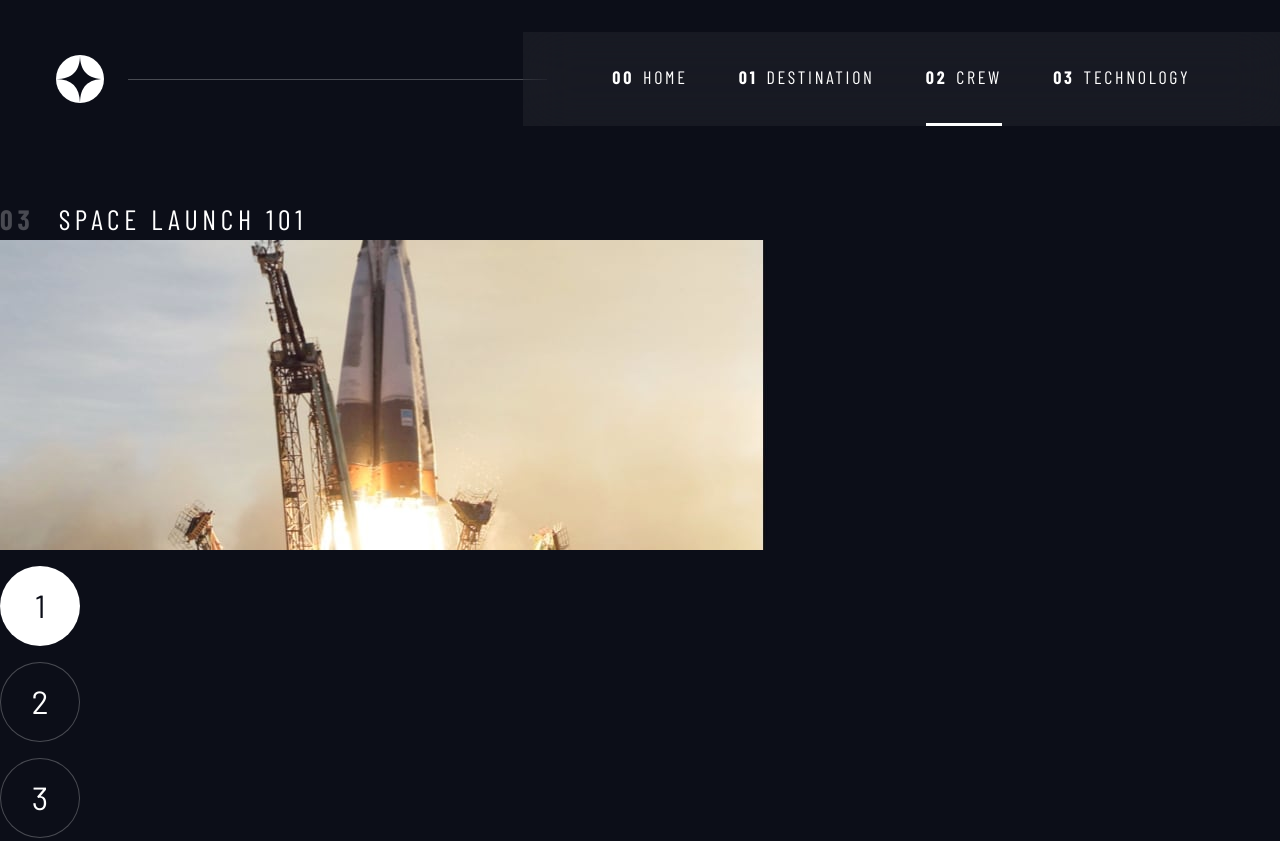
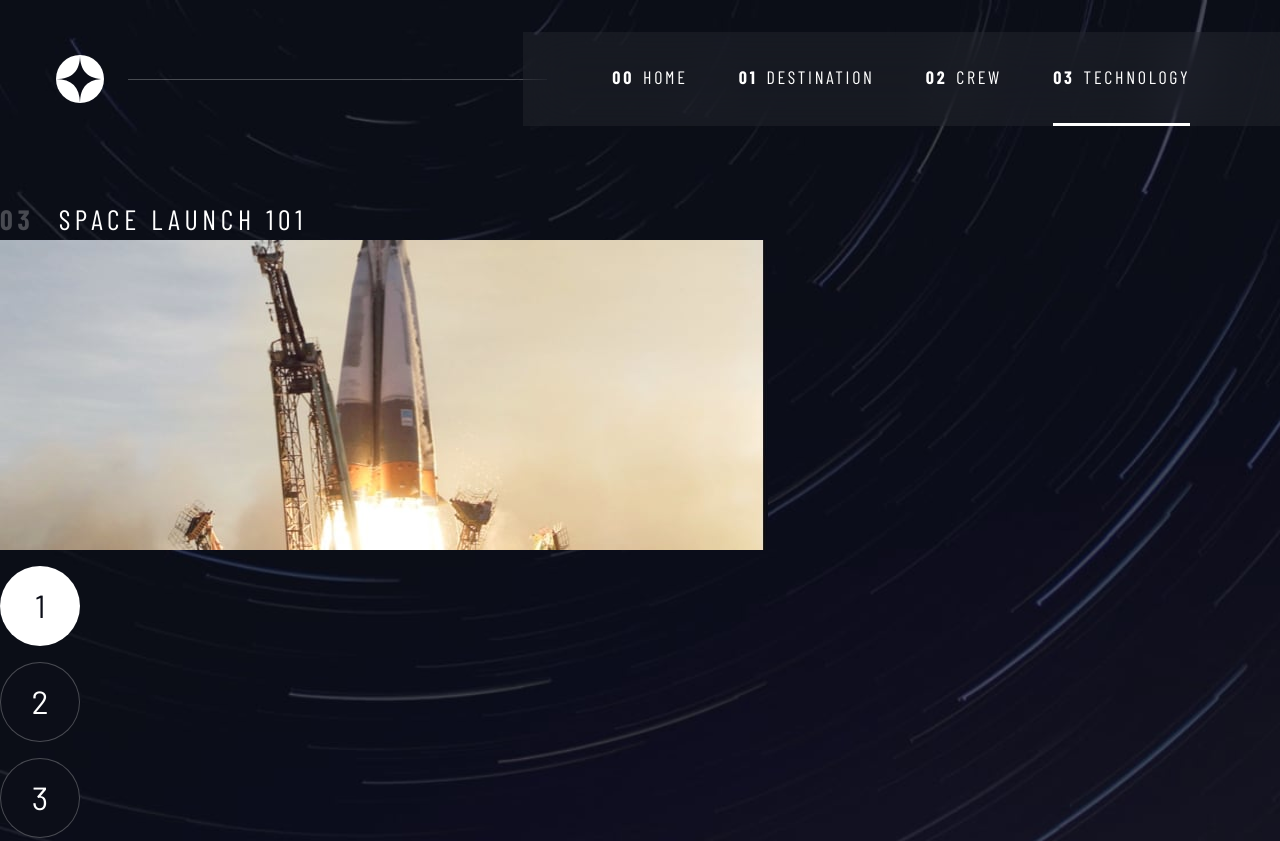
Before and after one commit to RaduHarangus/FEM-Space-tourism-multi-page-website, a website with bundled scripts: page technology.html in a window 1280 px wide. Shown: the top 841 px of the page. Built offline with nearby package versions, Linux system fonts and the light colour scheme; a web font is replaced by a local one.

Commit message:
technology page - content

```diff
--- /dev/null
+++ b/less/_technology-page.less
@@ -0,0 +1,15 @@
+/* ------------------------------ */
+/* Page specific background       */
+/* ------------------------------ */
+
+/* technology */
+.technology {
+  background-image: url("./assets/technology/background-technology-mobile.jpg");
+  @media (min-width: 35em) {
+    background-position: center center;
+    background-image: url("./assets/technology/background-technology-tablet.jpg");
+  }
+  @media (min-width: 45em) {
+    background-image: url("./assets/technology/background-technology-desktop.jpg");
+  }
+}
--- a/less/main.less
+++ b/less/main.less
@@ -6,3 +6,4 @@
 @import "_home-page.less";
 @import "_destination-page.less";
 @import "_crew-page.less";
+@import "_technology-page.less";
--- a/style.css
+++ b/style.css
@@ -616,3 +616,21 @@ body {
     background-image: url("./assets/crew/background-crew-desktop.jpg");
   }
 }
+/* ------------------------------ */
+/* Page specific background       */
+/* ------------------------------ */
+/* technology */
+.technology {
+  background-image: url("./assets/technology/background-technology-mobile.jpg");
+}
+@media (min-width: 35em) {
+  .technology {
+    background-position: center center;
+    background-image: url("./assets/technology/background-technology-tablet.jpg");
+  }
+}
+@media (min-width: 45em) {
+  .technology {
+    background-image: url("./assets/technology/background-technology-desktop.jpg");
+  }
+}
--- a/technology.html
+++ b/technology.html
@@ -27,8 +27,8 @@
     <ul id="primary-navigation" data-visible="false" class="primary-navigation underline-indicators flex">
       <li><a class="ff-sans-cond uppercase text-white letter-spacing-2" href="index.html"><span aria-hidden="true">00</span>Home</a>
       <li><a class="ff-sans-cond uppercase text-white letter-spacing-2" href="destination.html"><span aria-hidden="true">01</span>Destination</a>
-      <li class="active"><a class="ff-sans-cond uppercase text-white letter-spacing-2" href="crew.html"><span aria-hidden="true">02</span>Crew</a>
-      <li><a class="ff-sans-cond uppercase text-white letter-spacing-2" href="technology.html"><span aria-hidden="true">03</span>Technology</a>
+      <li><a class="ff-sans-cond uppercase text-white letter-spacing-2" href="crew.html"><span aria-hidden="true">02</span>Crew</a>
+      <li class="active"><a class="ff-sans-cond uppercase text-white letter-spacing-2" href="technology.html"><span aria-hidden="true">03</span>Technology</a>
     </ul>
   </nav>
 </header>
@@ -50,9 +50,9 @@
   </picture>
 
   <div class="number-indicators grid">
-      <button aria-selected="true" class="fs-600 ff-sans-normal text-white bg-dark">1</button>
-      <button aria-selected="false" class="fs-600 ff-sans-normal text-white bg-dark">2</button>
-      <button aria-selected="false" class="fs-600 ff-sans-normal text-white bg-dark">3</button>
+      <button aria-selected="true" class="fs-600 ff-sans-normal text-white bg-dark" tabindex="0">1</button>
+      <button aria-selected="false" class="fs-600 ff-sans-normal text-white bg-dark" tabindex="-1">2</button>
+      <button aria-selected="false" class="fs-600 ff-sans-normal text-white bg-dark" tabindex="-1">3</button>
   </div>
 
   <!-- launch-vehicle -->
```
